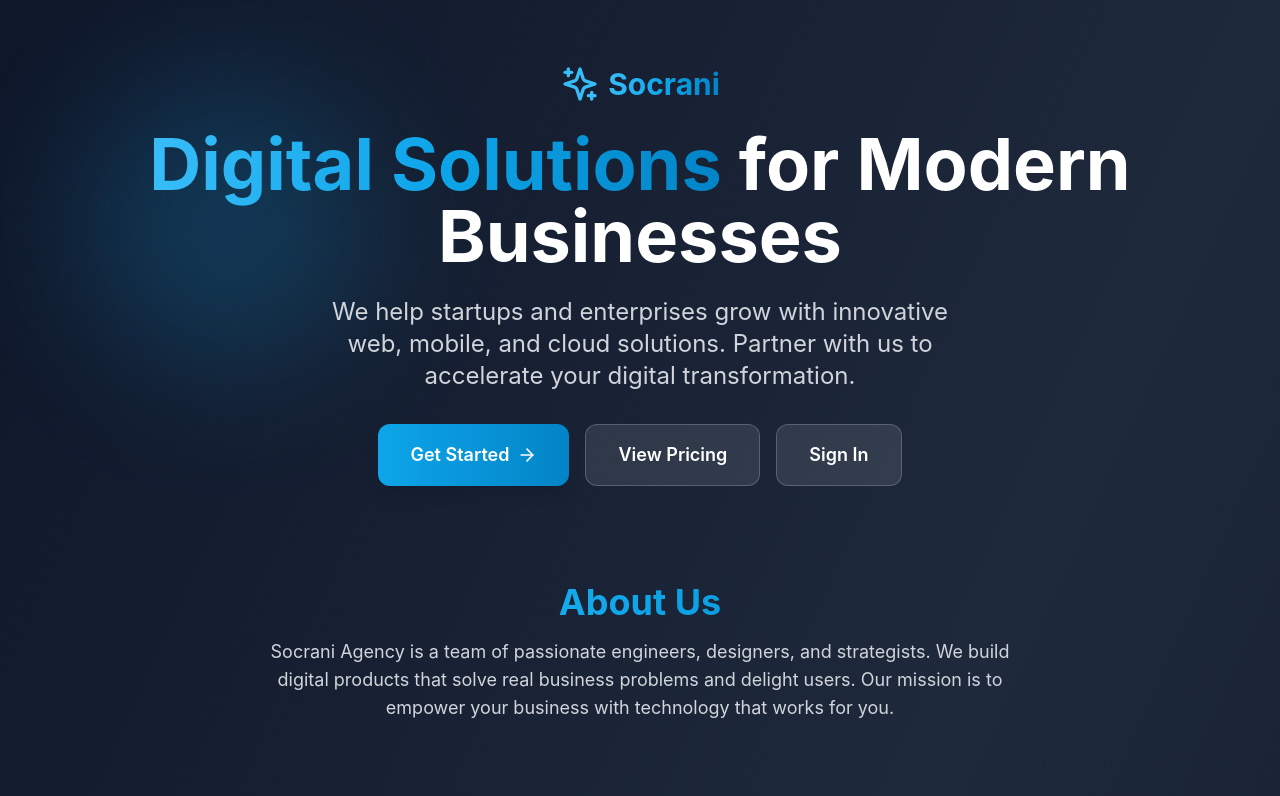
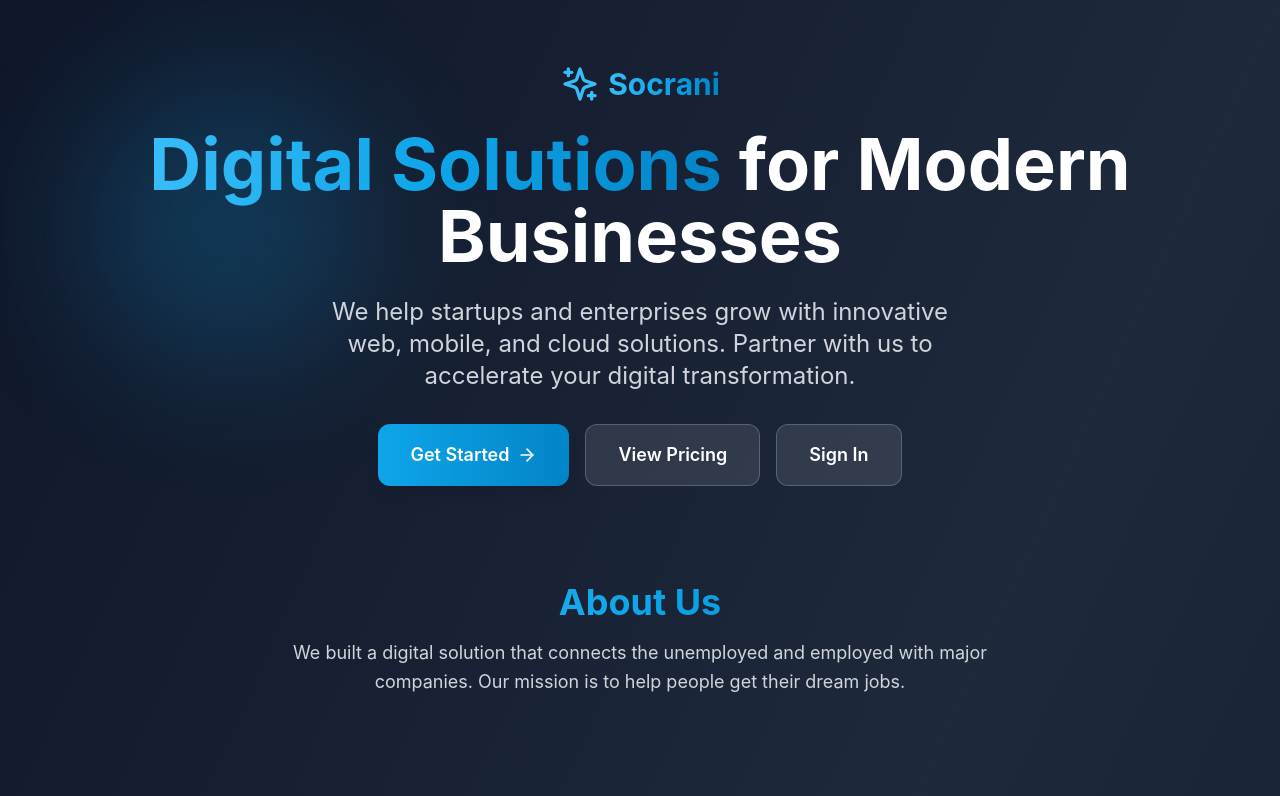
Before and after one commit to builtbyap/scratchsocrani, a Next.js app: page / in a window 1280 px wide. Shown: the top 796 px of the page. Built offline with nearby package versions, Linux system fonts and the light colour scheme.

Commit message:
Update brand messaging to focus on job market solutions

```diff
--- a/src/app/layout.tsx
+++ b/src/app/layout.tsx
@@ -3,10 +3,10 @@ import './globals.css'
 import { AuthProvider } from '@/contexts/AuthContext'
 
 export const metadata: Metadata = {
-  title: 'Socrani Agency - Digital Solutions for Modern Businesses',
-  description: 'Socrani Agency helps businesses grow with innovative web, mobile, and cloud solutions. Discover our services and see how we can help you succeed.',
-  keywords: ['web development', 'mobile apps', 'cloud solutions', 'digital agency'],
-  authors: [{ name: 'Socrani Agency' }],
+  title: 'Socrani - Skip the Line. Escape the Job Queue.',
+  description: 'Socrani helps everyone grow their business and employment web. Discover our services and see how we can help you succeed.',
+  keywords: ['web development', 'mobile apps', 'cloud solutions', 'digital agency', 'employment', 'business', 'business growth', 'employment growth'],
+  authors: [{ name: 'Socrani' }],
   viewport: 'width=device-width, initial-scale=1',
   robots: 'index, follow',
 }
--- a/src/app/page.tsx
+++ b/src/app/page.tsx
@@ -137,8 +137,8 @@ export default function LandingPage() {
           className="mb-24 max-w-3xl mx-auto text-center"
         >
           <h2 className="text-3xl md:text-4xl font-bold mb-4 gradient-text">About Us</h2>
-          <p className="text-lg text-gray-300">
-            Socrani Agency is a team of passionate engineers, designers, and strategists. We build digital products that solve real business problems and delight users. Our mission is to empower your business with technology that works for you.
+          <p className="text-lg text-gray-300 leading-relaxed mb-12">
+            We built a digital solution that connects the unemployed and employed with major companies. Our mission is to help people get their dream jobs.
           </p>
         </motion.section>
 
```
